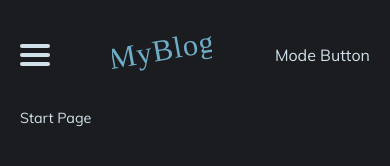
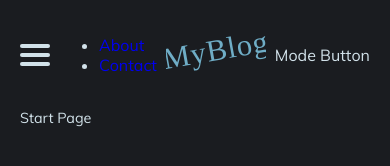
Before and after one commit to webgururobin/gatsby-blog, a Gatsby site: page / in a window 390 px wide. Built offline with nearby package versions, Linux system fonts and the light colour scheme; Gatsby itself is replaced by a stand-in of ours.

Commit message:
Configure Mobile Menu

```diff
--- a/src/components/Header/index.js
+++ b/src/components/Header/index.js
@@ -4,6 +4,7 @@ import { Link } from "gatsby"
 // Components
 import Menu from "components/Menu"
 import Hamburger from "components/Hamburger"
+import MobileMenu from "components/MobileMenu"
 
 // Hooks
 import { useSiteConfigQuery } from "hooks/useSiteConfigQuery"
@@ -19,6 +20,7 @@ const Header = ({ siteTite = `` }) => {
   return (
     <Wrapper>
       <Hamburger menuOpen={menuOpen} setMenuOpen={setMenuOpen} />
+      <MobileMenu menuOpen={menuOpen} items={siteConfig.menu} />
       <Menu items={siteConfig.menu} />
       <Link to="/">
         <Logo src={siteConfig.logo.publicURL} alt={siteTite} />
--- /dev/null
+++ b/src/components/MobileMenu/index.js
@@ -0,0 +1,22 @@
+import React from "react"
+import { Link } from "gatsby"
+
+//Styles
+
+const MobileMenu = ({ menuOpen, items }) => (
+  <>
+    <div>
+      <ul>
+        {items.map(item => (
+          <li key={item.id}>
+            <Link to={item.link} activeClassName="active">
+              {item.name}
+            </Link>
+          </li>
+        ))}
+      </ul>
+    </div>
+  </>
+)
+
+export default MobileMenu
```
